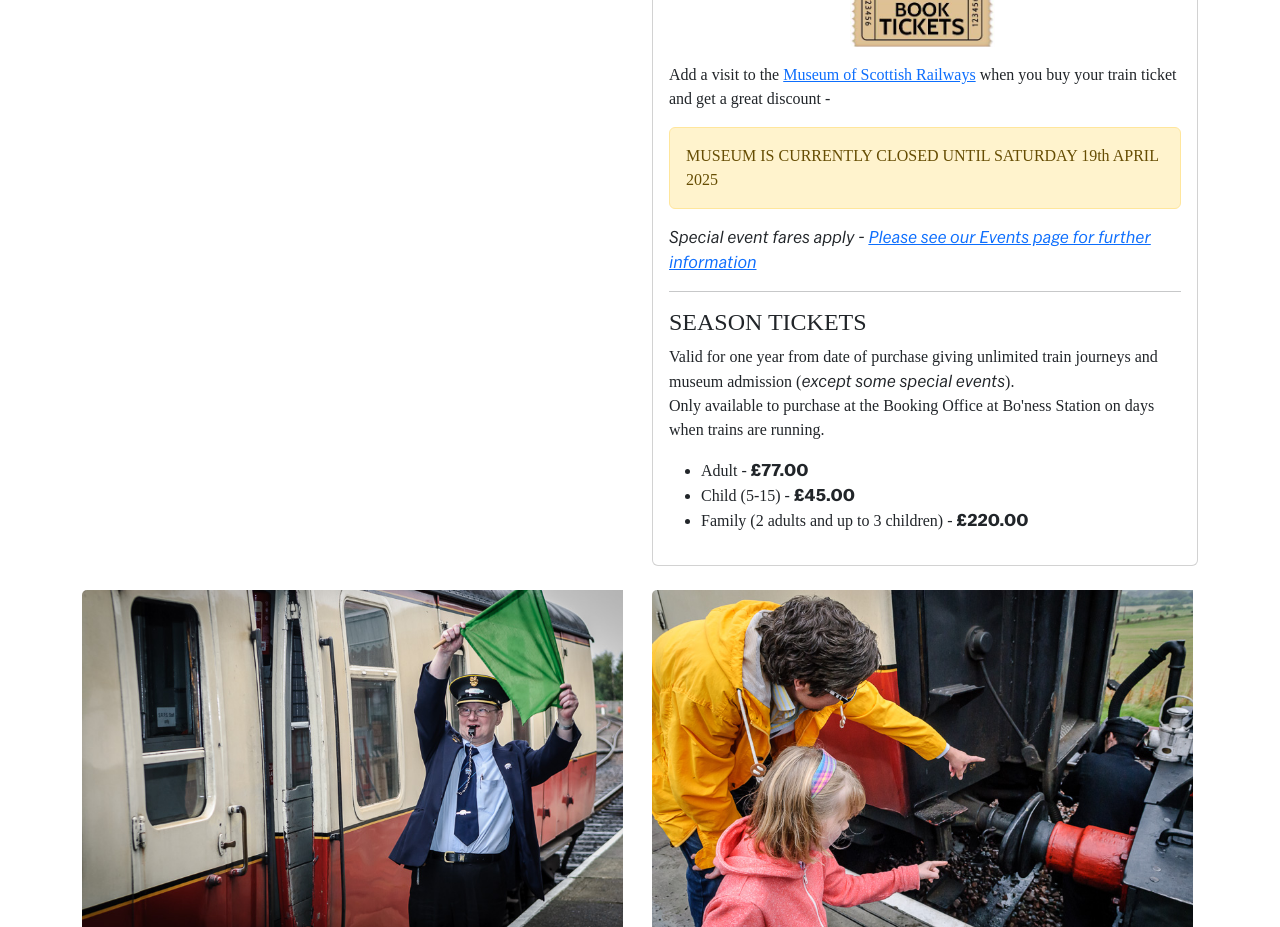
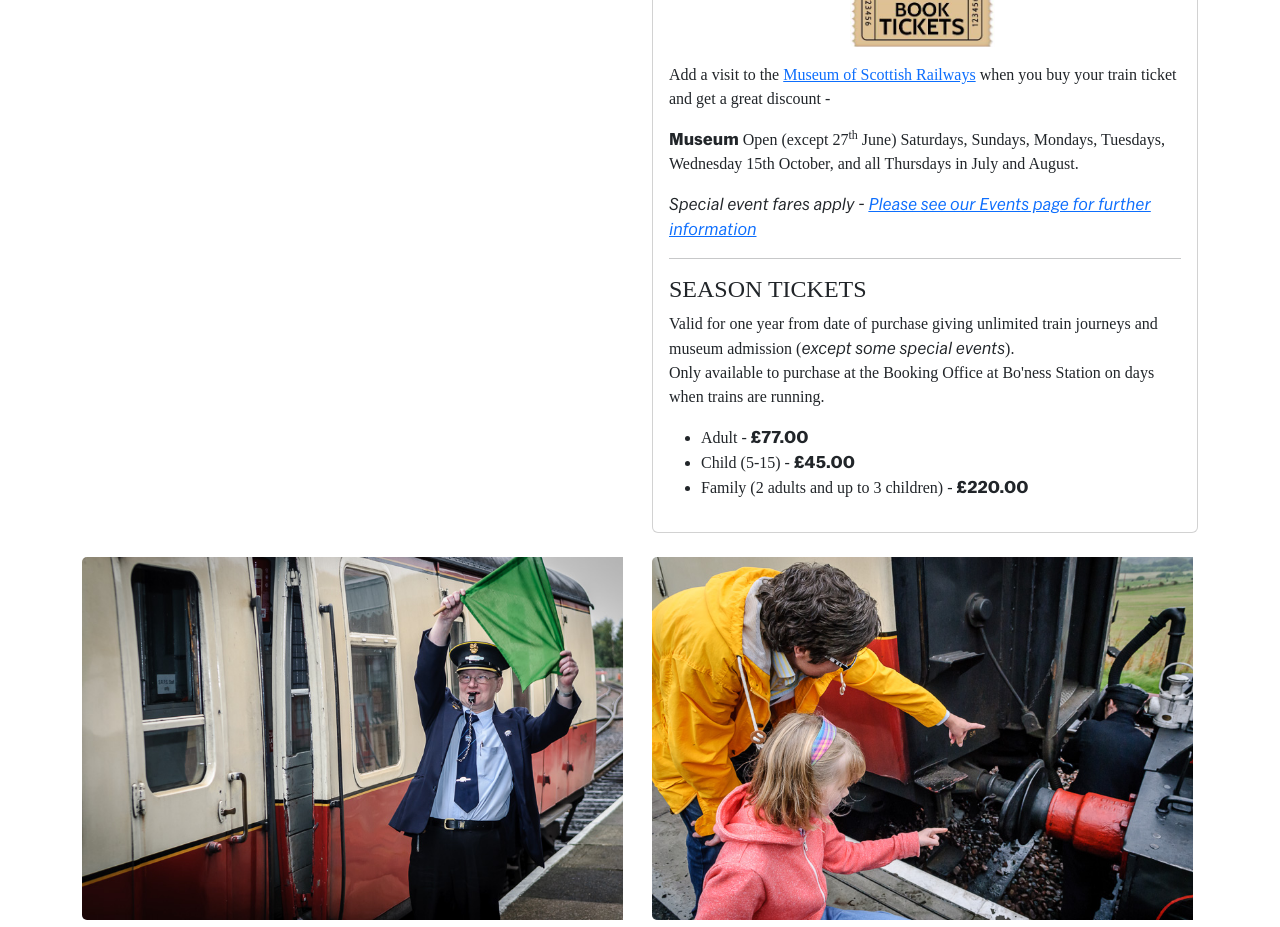
Before and after one commit to thepurpleblob/bk3, a Vue app: page /plan in a window 1280 px wide. Shown: the part 1260-2187 px from the top of the page. Built offline with nearby package versions, Linux system fonts and the light colour scheme; no server answers; a web font is replaced by a local one; what v-calendar would draw is missing.

Commit message:
Updating museum info

```diff
--- a/src/components/FaresBlock.vue
+++ b/src/components/FaresBlock.vue
@@ -52,7 +52,11 @@
                     train ticket and get a great discount -
                 </p>
 
-                <div class="alert alert-warning">MUSEUM IS CURRENTLY CLOSED UNTIL SATURDAY 19th APRIL 2025</div>
+                <p>
+                    <b>Museum</b> Open (except 27<sup>th</sup> June) Saturdays, Sundays, Mondays, Tuesdays, Wednesday 15th October, and
+                    all Thursdays in July and August.
+                </p>
+
                 <!--
                 <ul>
                     <li>Adult - £3 (normal price £7)</li>
```
